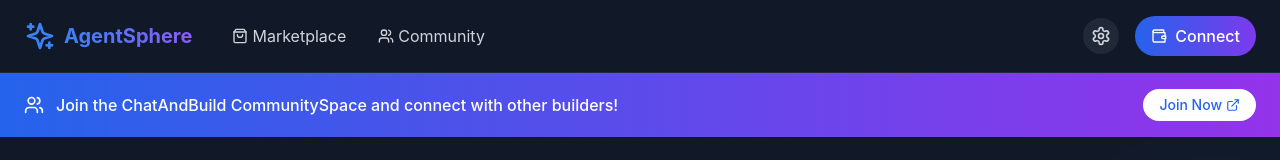
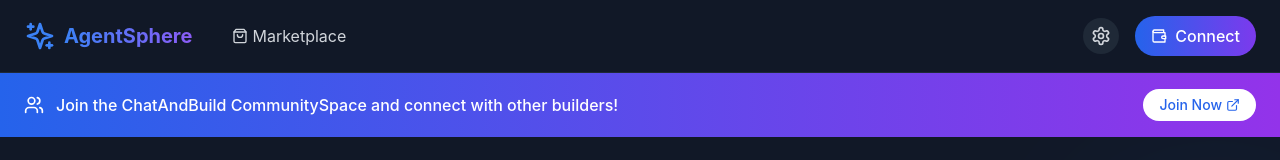
Before and after one commit to bobibulba/agent-sphere, a React (Vite) app: page / in a window 1280 px wide. Shown: the top 160 px of the page. Built offline with nearby package versions, Linux system fonts and the light colour scheme.

Commit message:
navbar fix

```diff
--- a/src/components/Navbar.tsx
+++ b/src/components/Navbar.tsx
@@ -96,16 +96,18 @@ const Navbar: React.FC = () => {
                   Marketplace
                 </motion.div>
               </Link>
-              <Link to="/community" className="flex items-center text-gray-300 hover:text-white transition">
+              {isConnected && (
+                <Link to="/dashboard" className="flex items-center text-gray-300 hover:text-white transition">
                   <motion.div
                     className="flex items-center"
                     whileHover={{ y: -2 }}
                     whileTap={{ scale: 0.95 }}
                   >
-                  <Users className="h-4 w-4 mr-1" />
-                  <span>Community</span>
+                    <LayoutDashboard className="h-4 w-4 mr-1" />
+                    <span>Dashboard</span>
                   </motion.div>
                 </Link>
+              )}
             </div>
           </div>
 
@@ -245,10 +247,12 @@ const Navbar: React.FC = () => {
                 Marketplace
               </Link>
 
-              <Link to="/community" className="flex items-center text-gray-300 hover:text-white transition">
-                <Users className="h-4 w-4 mr-2" />
-                Community
+              {isConnected && (
+                <Link to="/dashboard" className="flex items-center text-gray-300 hover:text-white transition">
+                  <LayoutDashboard className="h-4 w-4 mr-2" />
+                  Dashboard
                 </Link>
+              )}
 
               <div className="bg-gray-800 p-3 rounded-lg">
                 <DemoModeSwitch />
```
Lines whose indentation alone changed are shown as unchanged.
